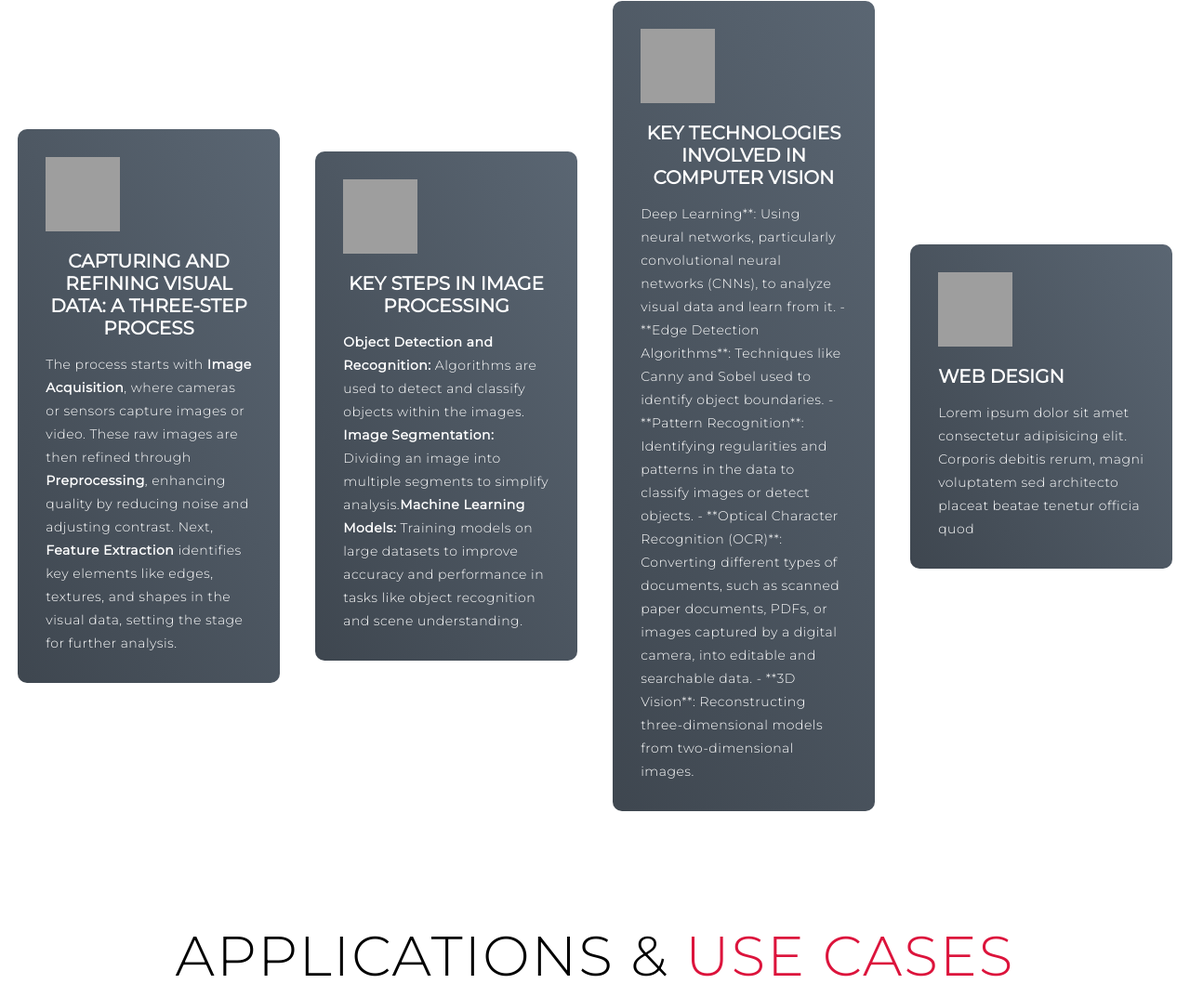
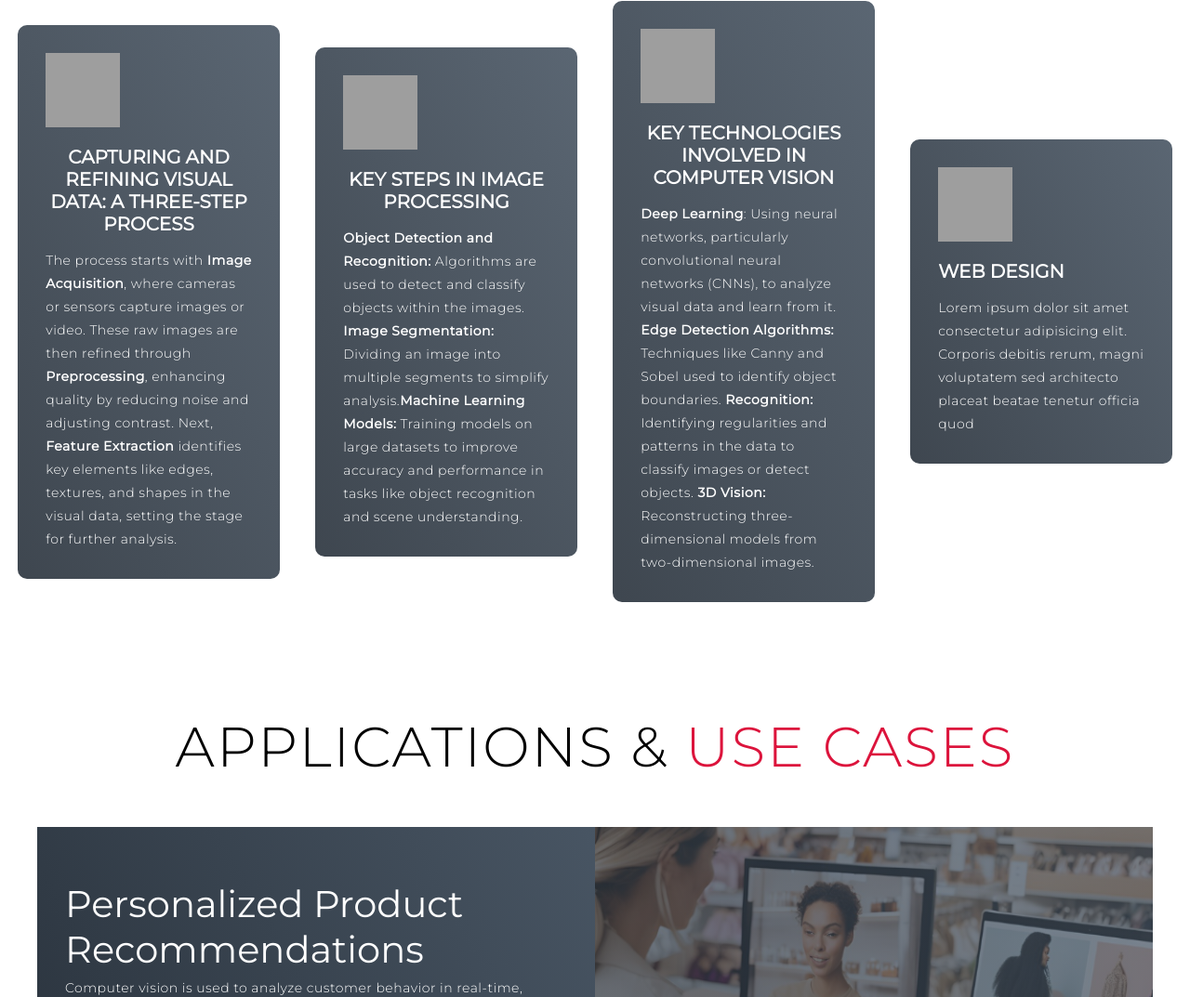
Before and after one commit to Trushna-39/Computer-Vision-in-Retail, a website: page index.html in a window 1280 px wide. Shown: the part 1054-2127 px from the top of the page at 93% size. Drawn offline with Linux system fonts and the light colour scheme; grey boxes are pictures that could not be loaded.

Commit message:
key metrics

```diff
--- a/index.html
+++ b/index.html
@@ -71,10 +71,15 @@
               />
             </div>
             <h2>Capturing and Refining Visual Data: A Three-Step Process</h2>
-            <p>The process starts with <strong>Image Acquisition</strong>, where cameras or sensors
-              capture images or video. These raw images are then refined through <strong>Preprocessing</strong>,
-              enhancing quality by reducing noise and adjusting contrast. Next, <strong>Feature Extraction</strong>
-              identifies key elements like edges, textures, and shapes in the visual data, setting the stage for further analysis.</p>
+            <p>
+              The process starts with <strong>Image Acquisition</strong>, where
+              cameras or sensors capture images or video. These raw images are
+              then refined through <strong>Preprocessing</strong>, enhancing
+              quality by reducing noise and adjusting contrast. Next,
+              <strong>Feature Extraction</strong> identifies key elements like
+              edges, textures, and shapes in the visual data, setting the stage
+              for further analysis.
+            </p>
           </div>
           <div class="service-item">
             <div class="icon">
@@ -103,17 +108,15 @@
             </div>
             <h2>Key Technologies Involved in Computer Vision</h2>
             <p>
-              <strong></strong>Deep Learning**: Using neural networks,
+              <strong>Deep Learning</strong>: Using neural networks,
               particularly convolutional neural networks (CNNs), to analyze
-              visual data and learn from it. - **Edge Detection Algorithms**:
-              Techniques like Canny and Sobel used to identify object
-              boundaries. - **Pattern Recognition**: Identifying regularities
-              and patterns in the data to classify images or detect objects. -
-              **Optical Character Recognition (OCR)**: Converting different
-              types of documents, such as scanned paper documents, PDFs, or
-              images captured by a digital camera, into editable and searchable
-              data. - **3D Vision**: Reconstructing three-dimensional models
-              from two-dimensional images.
+              visual data and learn from it.
+              <strong>Edge Detection Algorithms:</strong> Techniques like Canny
+              and Sobel used to identify object boundaries.
+              <strong> Recognition: </strong> Identifying regularities and
+              patterns in the data to classify images or detect objects.
+              <strong>3D Vision:</strong> Reconstructing three-dimensional
+              models from two-dimensional images.
             </p>
           </div>
           <div class="service-item">
```
